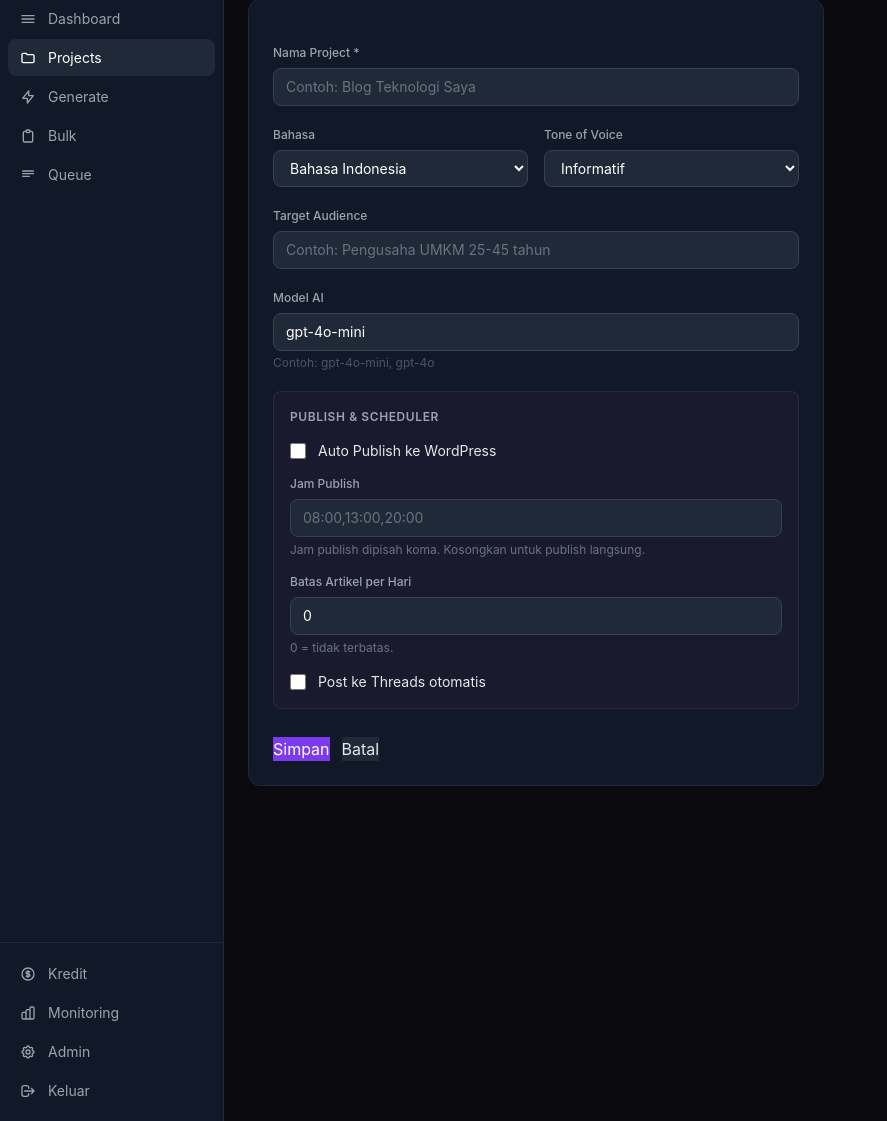
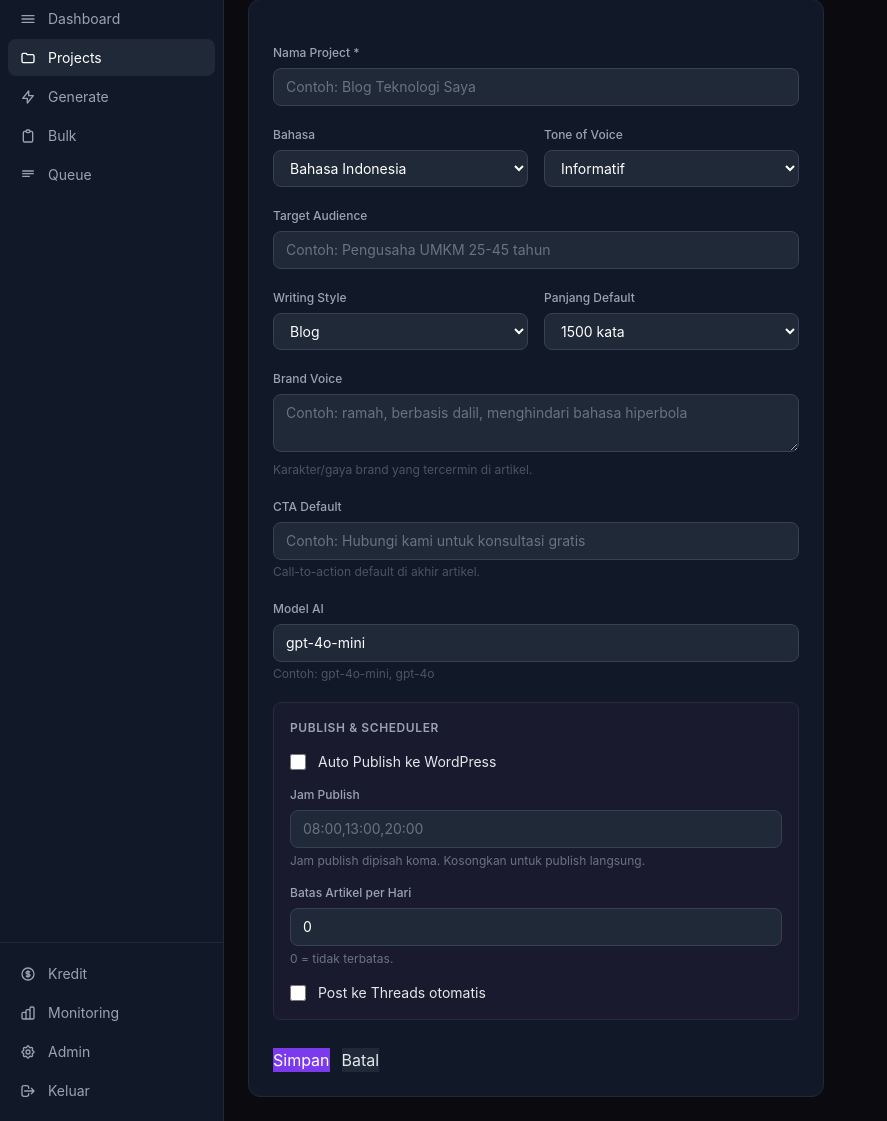
Before and after one commit to zaidprd/ZAIDLYV2, a Django app: page /projects/new/ in a window 1280 px wide. Shown: the part 73-1194 px from the top of the page, without its empty margins (0-887 px from the left). Run offline with Django 5.2, Linux system fonts and the light colour scheme; the visitor is signed in with stand-in values (Sample User, id 1); some libraries are stand-ins or nearby versions.

Commit message:
feat(projects): add Prompt Builder defaults (writing style, length, brand voice, CTA)
- Project gains writing_style, default_length, brand_voice, default_cta
- expand tone choices (professional, educational)
- wire fields into ProjectForm + form template
- migration 0003

Co-Authored-By: Claude Opus 4.8 <noreply@anthropic.com>

```diff
--- a/projects/forms.py
+++ b/projects/forms.py
@@ -7,16 +7,23 @@ INPUT_CLASS = 'w-full bg-gray-800 border border-gray-700 rounded-lg px-3 py-2 te
 class ProjectForm(forms.ModelForm):
     class Meta:
         model = Project
-        fields = ('name', 'language', 'target_audience', 'tone', 'ai_model',
+        fields = ('name', 'language', 'target_audience', 'tone', 'writing_style',
+                  'default_length', 'brand_voice', 'default_cta', 'ai_model',
                   'auto_publish', 'schedule_times', 'daily_limit', 'threads_enabled')
         widgets = {
             'name': forms.TextInput(attrs={'placeholder': 'Contoh: Blog Teknologi Saya', 'class': INPUT_CLASS}),
             'target_audience': forms.TextInput(attrs={'placeholder': 'Contoh: Pengusaha UMKM 25-45 tahun', 'class': INPUT_CLASS}),
+            'brand_voice': forms.Textarea(attrs={'rows': 2, 'placeholder': 'Contoh: ramah, berbasis dalil, menghindari bahasa hiperbola', 'class': INPUT_CLASS}),
+            'default_cta': forms.TextInput(attrs={'placeholder': 'Contoh: Hubungi kami untuk konsultasi gratis', 'class': INPUT_CLASS}),
             'ai_model': forms.TextInput(attrs={'placeholder': 'gpt-4o-mini', 'class': INPUT_CLASS}),
             'schedule_times': forms.TextInput(attrs={'placeholder': '08:00,13:00,20:00', 'class': INPUT_CLASS}),
             'daily_limit': forms.NumberInput(attrs={'min': 0, 'class': INPUT_CLASS}),
         }
         help_texts = {
+            'writing_style': 'Bentuk artikel default. Bisa diubah saat generate.',
+            'default_length': 'Panjang artikel default. Bisa diubah saat generate.',
+            'brand_voice': 'Karakter/gaya brand yang tercermin di artikel.',
+            'default_cta': 'Call-to-action default di akhir artikel.',
             'schedule_times': 'Jam publish dipisah koma. Kosongkan untuk publish langsung.',
             'daily_limit': '0 = tidak terbatas.',
             'threads_enabled': 'Otomatis post ke Threads setelah artikel publish ke WordPress.',
--- a/projects/models.py
+++ b/projects/models.py
@@ -6,9 +6,26 @@ class Project(models.Model):
     LANGUAGE_CHOICES = [('id', 'Bahasa Indonesia'), ('en', 'English')]
     TONE_CHOICES = [
         ('formal', 'Formal'),
+        ('professional', 'Profesional'),
         ('casual', 'Santai'),
+        ('educational', 'Edukatif'),
         ('persuasive', 'Persuasif'),
         ('informative', 'Informatif'),
+    ]
+    WRITING_STYLE_CHOICES = [
+        ('blog', 'Blog'),
+        ('review', 'Review'),
+        ('tutorial', 'Tutorial'),
+        ('listicle', 'Listicle'),
+        ('evergreen', 'Evergreen'),
+        ('news', 'News'),
+    ]
+    LENGTH_CHOICES = [
+        (1000, '1000 kata'),
+        (1500, '1500 kata'),
+        (2000, '2000 kata'),
+        (3000, '3000 kata'),
+        (5000, '5000+ kata'),
     ]
 
     user = models.ForeignKey(settings.AUTH_USER_MODEL, on_delete=models.CASCADE, related_name='projects')
@@ -16,6 +33,10 @@ class Project(models.Model):
     language = models.CharField(max_length=10, choices=LANGUAGE_CHOICES, default='id')
     target_audience = models.CharField(max_length=500, blank=True)
     tone = models.CharField(max_length=50, choices=TONE_CHOICES, default='informative')
+    writing_style = models.CharField(max_length=20, choices=WRITING_STYLE_CHOICES, default='blog')
+    default_length = models.PositiveIntegerField(choices=LENGTH_CHOICES, default=1500)
+    brand_voice = models.TextField(blank=True, help_text='Karakter/gaya brand yang harus tercermin di artikel.')
+    default_cta = models.CharField(max_length=300, blank=True, help_text='Call-to-action default di akhir artikel.')
     ai_model = models.CharField(max_length=100, default='gpt-4o-mini')
     auto_publish = models.BooleanField(default=False)
     schedule_times = models.CharField(
--- a/templates/projects/form.html
+++ b/templates/projects/form.html
@@ -35,6 +35,37 @@
       <div class="form-group">
         <label class="label">Target Audience</label>
         {{ form.target_audience }}
+      </div>
+
+      <div class="grid grid-cols-2 gap-4">
+        <div class="form-group">
+          <label class="label">Writing Style</label>
+          <select name="writing_style" class="input">
+            {% for val, label in form.fields.writing_style.choices %}
+            <option value="{{ val }}" {% if form.writing_style.value|stringformat:'s' == val|stringformat:'s' %}selected{% endif %}>{{ label }}</option>
+            {% endfor %}
+          </select>
+        </div>
+        <div class="form-group">
+          <label class="label">Panjang Default</label>
+          <select name="default_length" class="input">
+            {% for val, label in form.fields.default_length.choices %}
+            <option value="{{ val }}" {% if form.default_length.value|stringformat:'s' == val|stringformat:'s' %}selected{% endif %}>{{ label }}</option>
+            {% endfor %}
+          </select>
+        </div>
+      </div>
+
+      <div class="form-group">
+        <label class="label">Brand Voice</label>
+        {{ form.brand_voice }}
+        <p class="text-xs text-gray-600 mt-1">{{ form.fields.brand_voice.help_text }}</p>
+      </div>
+
+      <div class="form-group">
+        <label class="label">CTA Default</label>
+        {{ form.default_cta }}
+        <p class="text-xs text-gray-600 mt-1">{{ form.fields.default_cta.help_text }}</p>
       </div>
 
       <div class="form-group">
```
Also changed, not shown: projects/migrations/0003_project_brand_voice_project_default_cta_and_more.py (added).
